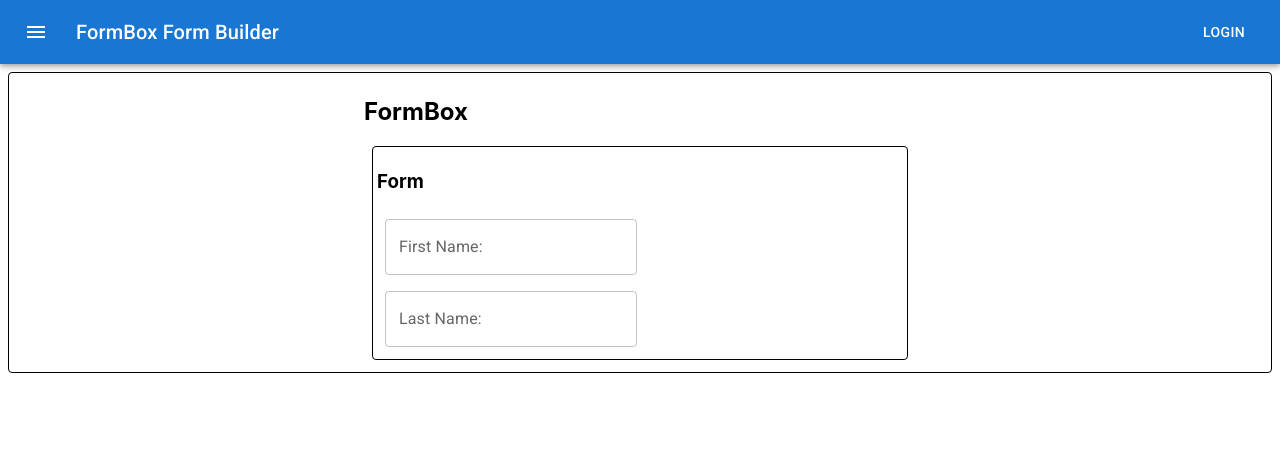
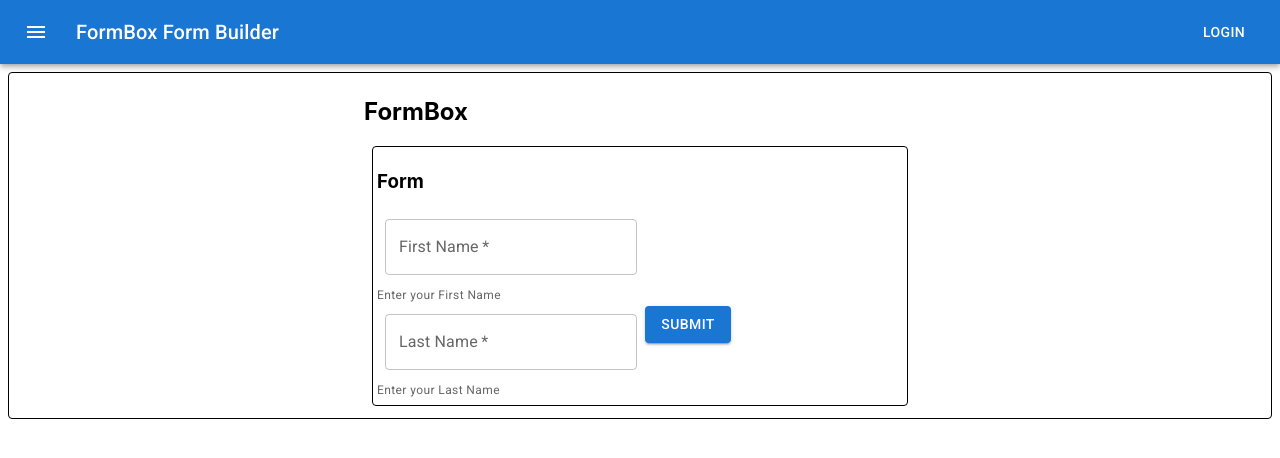
Before and after one commit to tmorse01/formbox, a React (Create React App) app: page / in a window 1280 px wide. Shown: the top 458 px of the page. Built offline with nearby package versions, Linux system fonts and the light colour scheme.

Commit message:
cleaned up typescript

```diff
--- a/src/App.tsx
+++ b/src/App.tsx
@@ -1,6 +1,3 @@
-import * as React from "react";
-import ReactDOM from "react-dom";
-import Button from "@mui/material/Button";
 import FormBoxBuilder from "./designer/formbuilder";
 
 function App() {
--- a/src/components/button.tsx
+++ b/src/components/button.tsx
@@ -1,8 +1,19 @@
 import React from "react";
 import Button from "@mui/material/Button";
 
-const FormBoxButton = () => {
-  return <Button variant="contained">Hello1 World</Button>;
+type ButtonProps = {
+  name: string;
+  title: string;
+  submit?: boolean;
+};
+
+const FormBoxButton = ({ name, title, submit }: ButtonProps) => {
+  let buttonType: "submit" | "button" = submit ? "submit" : "button";
+  return (
+    <Button id={name} type={buttonType} variant="contained">
+      {title}
+    </Button>
+  );
 };
 
 export default FormBoxButton;
--- a/src/components/textfield.tsx
+++ b/src/components/textfield.tsx
@@ -1,13 +1,15 @@
-import { PinDropSharp } from "@mui/icons-material";
 import TextField from "@mui/material/TextField";
 
 type TextFieldProps = {
   name: string;
   title: string;
+  required?: boolean;
 };
 
-const FormBoxTextField = ({ name, title }: TextFieldProps) => {
-  return <TextField id={name} label={title} variant="outlined" />;
+const FormBoxTextField = ({ name, title, required }: TextFieldProps) => {
+  return (
+    <TextField id={name} label={title} required={required} variant="outlined" />
+  );
 };
 
 export default FormBoxTextField;
--- a/src/designer/form.tsx
+++ b/src/designer/form.tsx
@@ -1,6 +1,7 @@
 import React from "react";
 import Box from "@mui/material/Box";
 import FormBoxComponent from "./formboxcomponent";
+import { formProps } from "../types/componentType";
 import "../css/form.css";
 
 type FormState = {
@@ -8,17 +9,7 @@ type FormState = {
 };
 
 type FormProps = {
-  form: {
-    components: {
-      name: string;
-      title: string;
-      type: string;
-      required: boolean;
-    }[];
-    layout: string;
-    title: string;
-    name: string;
-  };
+  form: formProps;
 };
 
 export default class Form extends React.Component<FormProps, FormState> {
@@ -32,12 +23,16 @@ export default class Form extends React.Component<FormProps, FormState> {
           sx={{
             "& .MuiTextField-root": { m: 1, width: "25ch" },
           }}
+          onSubmit={(e) => {
+            console.log("submit", e);
+            return false;
+          }}
           noValidate
           autoComplete="off"
         >
           <h3>Form</h3>
           {components.map((component, i) => {
-            return <FormBoxComponent component={component} />;
+            return <FormBoxComponent key={i} component={component} />;
           })}
         </Box>
       </div>
--- a/src/designer/formbox.tsx
+++ b/src/designer/formbox.tsx
@@ -1,24 +1,9 @@
 import React from "react";
 import Container from "@mui/material/Container";
 import Form from "./form";
+import { formBoxProps } from "../types/componentType";
 
-type FormBoxProps = {
-  completeForm: {
-    forms: {
-      components: {
-        name: string;
-        title: string;
-        type: string;
-        required: boolean;
-      }[];
-      layout: string;
-      title: string;
-      name: string;
-    }[];
-    layout: string;
-    type: string;
-  };
-};
+type FormBoxProps = formBoxProps;
 
 type FormBoxState = {
   visible: true;
@@ -36,7 +21,7 @@ export default class FormBox extends React.Component<
         <Container maxWidth="sm">
           <h2>FormBox</h2>
           {forms.map((form, i) => {
-            return <Form form={form} />;
+            return <Form key={i} form={form} />;
           })}
         </Container>
       </div>
--- a/src/designer/formboxcomponent.tsx
+++ b/src/designer/formboxcomponent.tsx
@@ -1,30 +1,62 @@
 import React from "react";
+import { FormControl, InputLabel, FormHelperText } from "@mui/material";
+import FormBoxButton from "../components/button";
 import FormBoxTextField from "../components/textfield";
+import { componentProps } from "../types/componentType";
 
 type CompState = {
   visible: true;
 };
 
 type CompProps = {
-  component: {
-    name: string;
-    title: string;
-    type: string;
-    required: boolean;
-  };
+  component: componentProps;
 };
 
 export default class FormBoxComponent extends React.Component<
   CompProps,
   CompState
 > {
+  getComponent = (component: any) => {
+    if (component.type === "textfield") {
+      return (
+        <FormBoxTextField
+          name={component.name}
+          title={component.title}
+          required={component.required}
+        />
+      );
+    } else if (component.type === "button") {
+      return (
+        <FormBoxButton
+          name={component.name}
+          title={component.title}
+          submit={component.submit}
+        />
+      );
+    } else {
+      return <div>FormBoxComponent</div>;
+    }
+  };
+
+  formControl = (control: any, component: any) => {
+    return (
+      <FormControl variant="standard">
+        {/* <InputLabel htmlFor={component.name + "label"}>
+          {component.title}
+        </InputLabel> */}
+        {control}
+        <FormHelperText id={component.name + "helptext"}>
+          {component.help}
+        </FormHelperText>
+      </FormControl>
+    );
+  };
+
   render() {
     let component = this.props.component;
     console.log("component:", component);
-    if (component.type == "textfield") {
-      return <FormBoxTextField name={component.name} title={component.title} />;
-    } else {
-      return <div>FormBoxComponent</div>;
-    }
+    let control = this.getComponent(component);
+    let formControl = this.formControl(control, component);
+    return formControl;
   }
 }
--- a/src/designer/formbuilder.tsx
+++ b/src/designer/formbuilder.tsx
@@ -4,6 +4,7 @@ import FormBoxAppBar from "./appbar";
 import "../css/formbuilder.css";
 
 import testform1 from "../testforms/testform1.json";
+// import { formBoxProps } from "../types/componentType";
 
 export default class FormBuilder extends React.Component {
   render() {
--- a/src/testforms/testform1.json
+++ b/src/testforms/testform1.json
@@ -5,15 +5,23 @@
       "components": [
         {
           "name": "firstname",
-          "title": "First Name: ",
+          "title": "First Name",
+          "help": "Enter your First Name",
           "type": "textfield",
           "required": true
         },
         {
           "name": "lastname",
-          "title": "Last Name: ",
+          "title": "Last Name",
+          "help": "Enter your Last Name",
           "type": "textfield",
           "required": true
+        },
+        {
+          "name": "submit",
+          "title": "Submit",
+          "type": "button",
+          "submit": true
         }
       ],
       "title": "form1",
--- /dev/null
+++ b/src/types/componentType.ts
@@ -0,0 +1,25 @@
+export type defaultProps = {
+  name: string;
+  title: string;
+};
+
+export type componentProps = defaultProps & {
+  type: string;
+  required?: boolean;
+  submit?: boolean;
+};
+
+export type formBoxProps = {
+  completeForm: container;
+};
+
+export type container = {
+  forms: formProps[];
+  layout: string;
+  type: string;
+};
+
+export type formProps = defaultProps & {
+  components: componentProps[];
+  layout: string;
+};
```
Also changed, not shown: tsconfig.json (+4 -9 lines).
